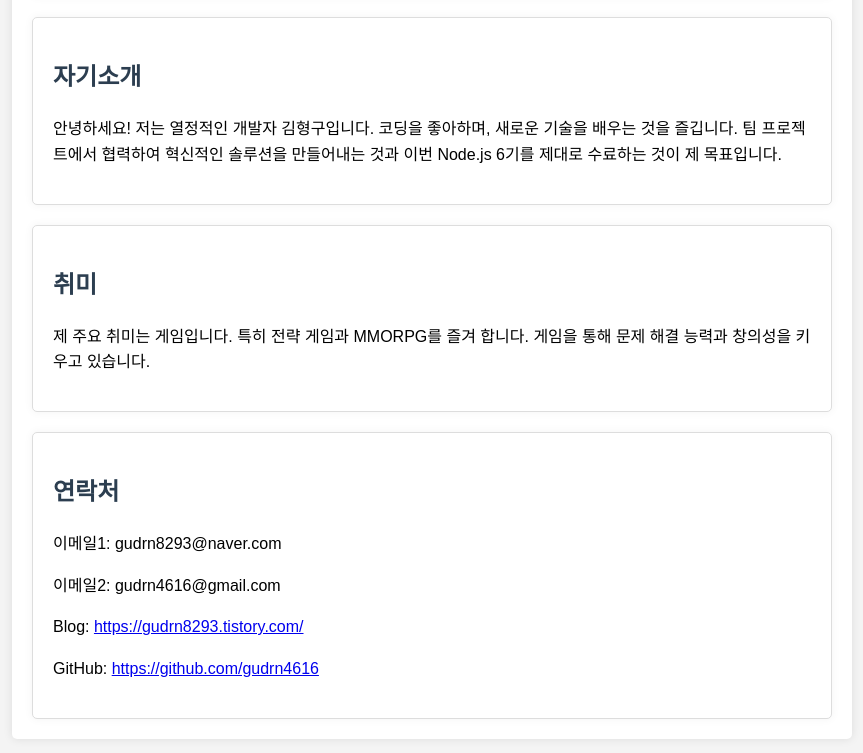
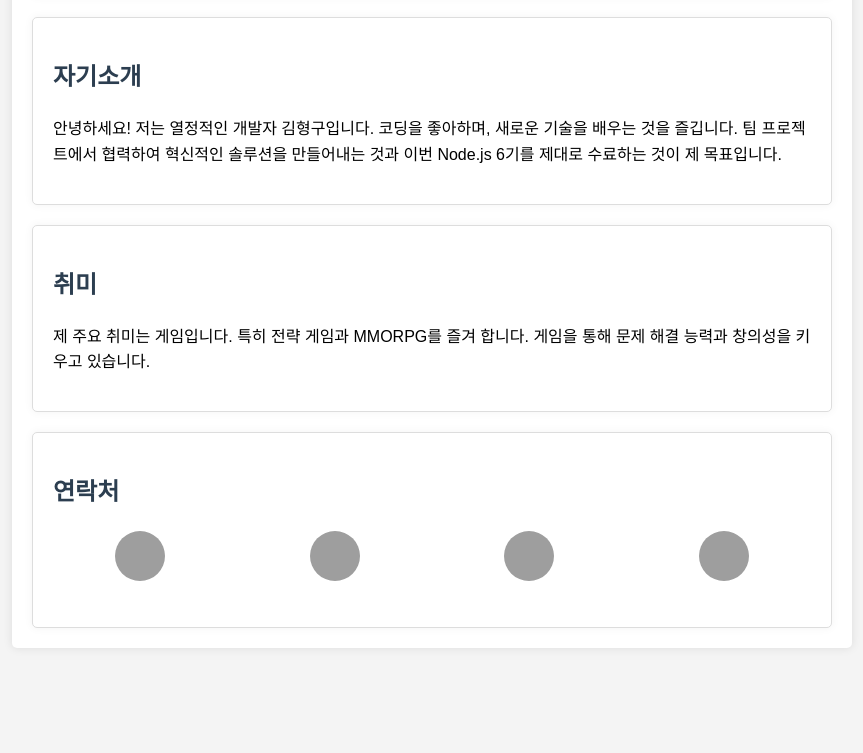
Before and after one commit to gudrn4616/let1, a website: page html/자기소개.html in a window 1280 px wide. Shown: the part 657-1410 px from the top of the page, without its empty margins (208-1071 px from the left). After the commit the page ends 1325 px from the top, so only its background shows below. Drawn offline with Linux system fonts and the light colour scheme; grey boxes are pictures that could not be loaded.

Commit message:
연락처 수정

```diff
--- a/html/자기소개.html
+++ b/html/자기소개.html
@@ -32,7 +32,6 @@
         height: 200px;
         border-radius: 50%;
       }
-      /* 반응형 이미지 크기 조정 */
       @media (max-width: 768px) {
         img {
           width: 150px;
@@ -74,6 +73,18 @@
       .navbar a:hover {
         background-color: #ddd;
         color: black;
+      }
+      .contact-images {
+        display: flex;
+        justify-content: space-around;
+        align-items: center;
+        gap: 20px;
+      }
+
+      .contact-images img {
+        width: 50px;
+        height: 50px;
+        object-fit: cover;
       }
     </style>
   </head>
@@ -120,14 +131,38 @@
       <!-- 연락처 섹션 -->
       <div class="section" id="contact">
         <h2>연락처</h2>
-        <p>이메일1: gudrn8293@naver.com</p>
-        <p>이메일2: gudrn4616@gmail.com</p>
-        <p>Blog: <a href="https://gudrn8293.tistory.com/" target="_blank">https://gudrn8293.tistory.com/</a></p>
-        <p>
-          GitHub:
-          <a href="https://github.com/gudrn4616" target="_blank">https://github.com/gudrn4616</a>
+        <div class="contact-images">
+          <a href="https://gudrn8293.tistory.com/" target="_blank">
+            <img
+              src="https://i.namu.wiki/i/Jz0MFNR7_7LHx1Yda0Hy6929g3BD5fWmaARdUMMFPkFIAVC_ewY7BEcoIGhepmTKRBKmSxRSUBjI7pklIZLaAA.svg"
+              class="velog"
+            />
+          </a>
+          <a href="https://github.com/gudrn4616/tomorrow" target="_blank">
+            <img
+              src="https://cdn-icons-png.flaticon.com/512/25/25231.png"
+              class="github"
+            />
+          </a>
+          <a>
+            <img
+              src="https://i.namu.wiki/i/mFNKOpbbejJiDdZ2D23rrqiOZ8EIIDzpayZaU5dp45NIW2KJZna-wFlfh1N0CQ_7lrU1bsUspitFFSTuOByBYw.svg"
+              alt="Click to copy email"
+              id="naverEmail"
+            />
+          </a>
+          <a>
+            <img
+              src="https://w7.pngwing.com/pngs/608/931/png-transparent-gmail-new-logo-icon.png"
+              alt="Click to copy email"
+              id="googleEmail"
+            />
+          </a>
+        </div>
+        <br />
+        <p id="notification" style="display: none">
+          메일 주소가 복사되었습니다!
         </p>
       </div>
-    </div>
   </body>
 </html>
```
